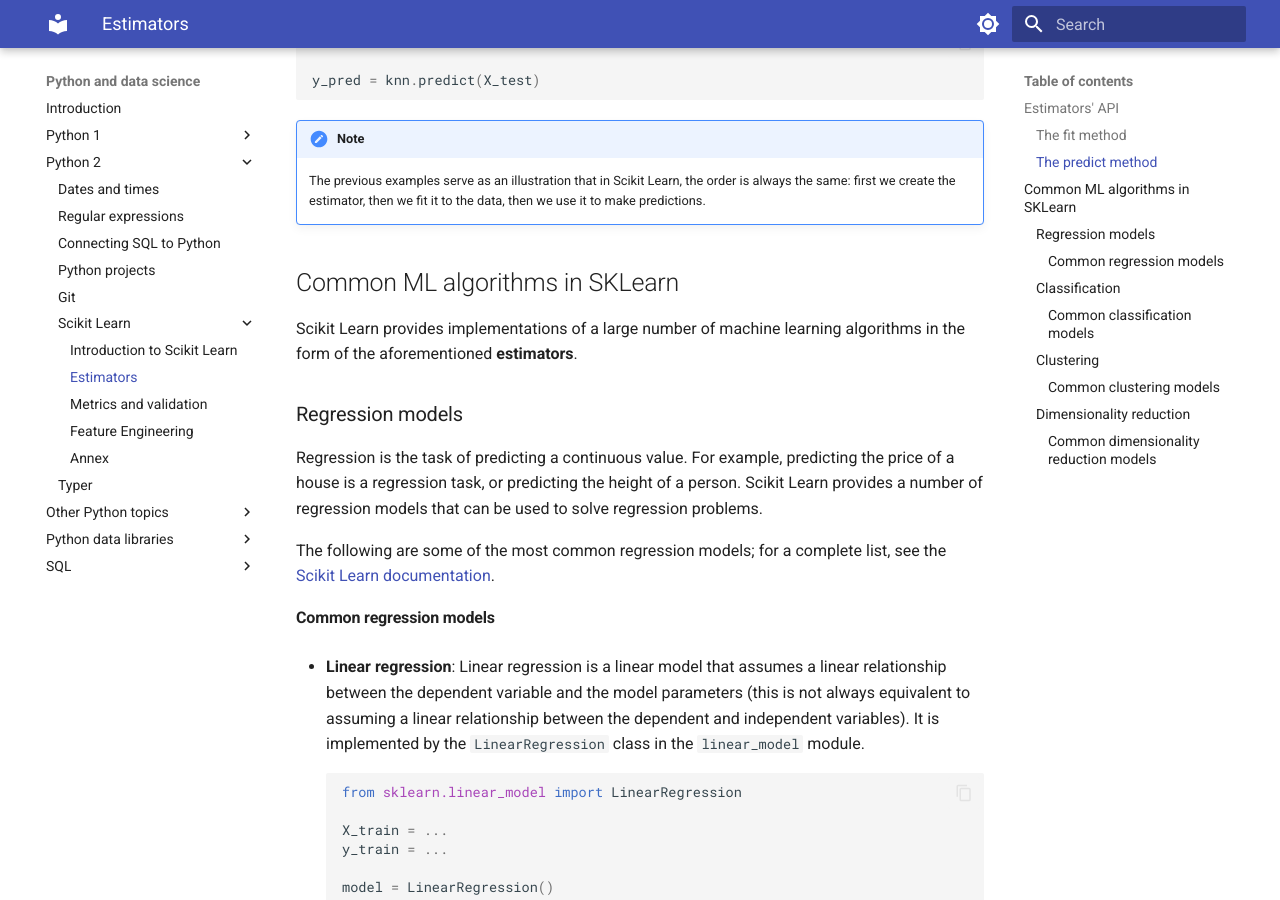
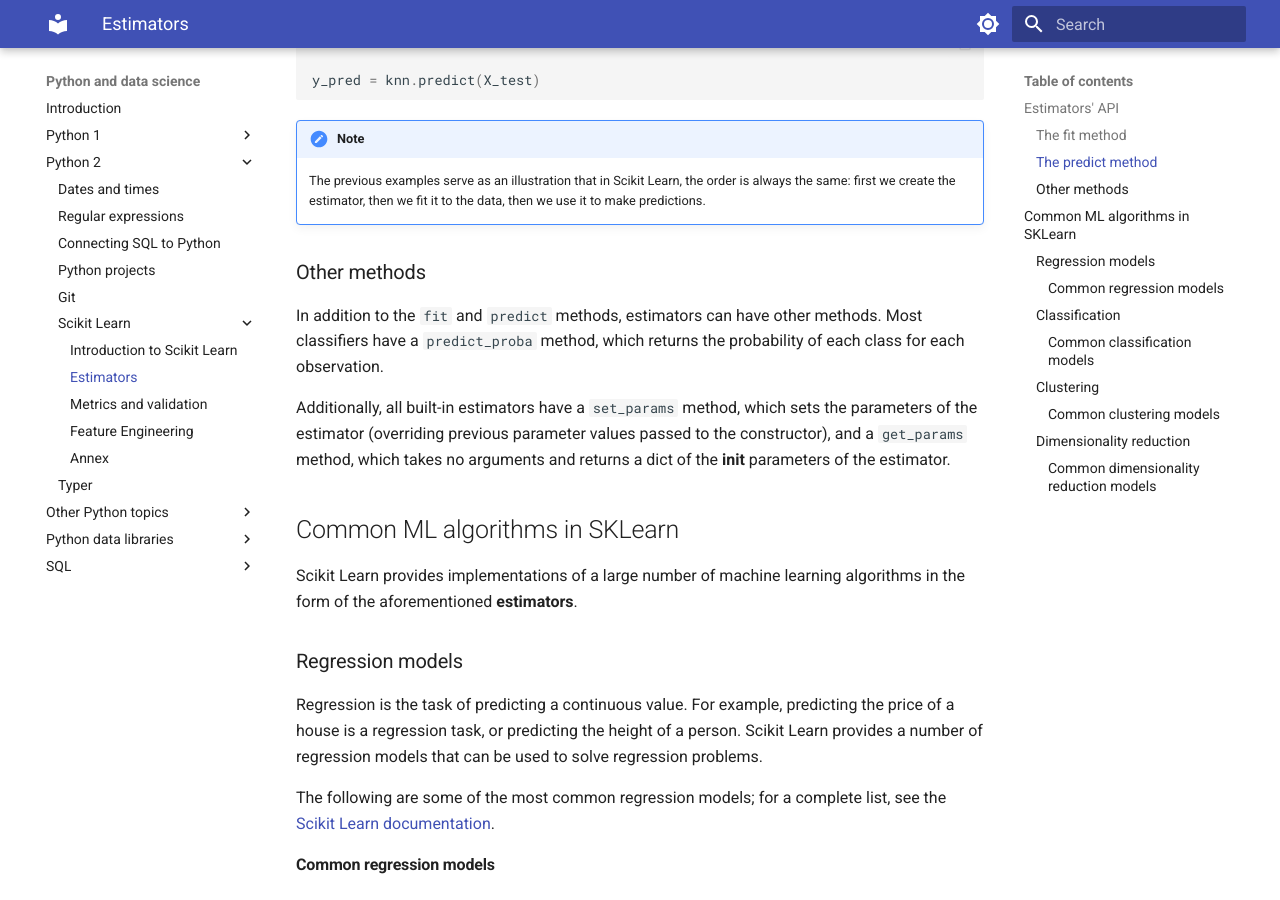
Before and after one commit to gerardpc/python-course, an MkDocs documentation site: the page built from docs/sections/python_libraries/sklearn/sklearn_estimators.md, in a window 1280 px wide and 900 px high, scrolled down 1225 px. Built offline with MkDocs 1.6.1 and Material for MkDocs 9.7.7, drawn with Linux system fonts in a browser that asks for light colours.

Commit message:
add get_params and set_params

```diff
--- a/docs/sections/python_libraries/sklearn/sklearn_estimators.md
+++ b/docs/sections/python_libraries/sklearn/sklearn_estimators.md
@@ -54,6 +54,14 @@ y_pred = knn.predict(X_test)
     The previous examples serve as an illustration that in Scikit Learn, the order is always the same:
     first we create the estimator, then we fit it to the data, then we use it to make predictions.
 
+### Other methods
+
+In addition to the `fit` and `predict` methods, estimators can have other methods.
+Most classifiers have a `predict_proba` method, which returns the probability of each class for each observation.
+
+Additionally, all built-in estimators have a `set_params` method, which sets the parameters of the estimator
+(overriding previous parameter values passed to the constructor), and a `get_params` method, which takes no arguments
+and returns a dict of the __init__ parameters of the estimator.
 
 ## Common ML algorithms in SKLearn
 
```
